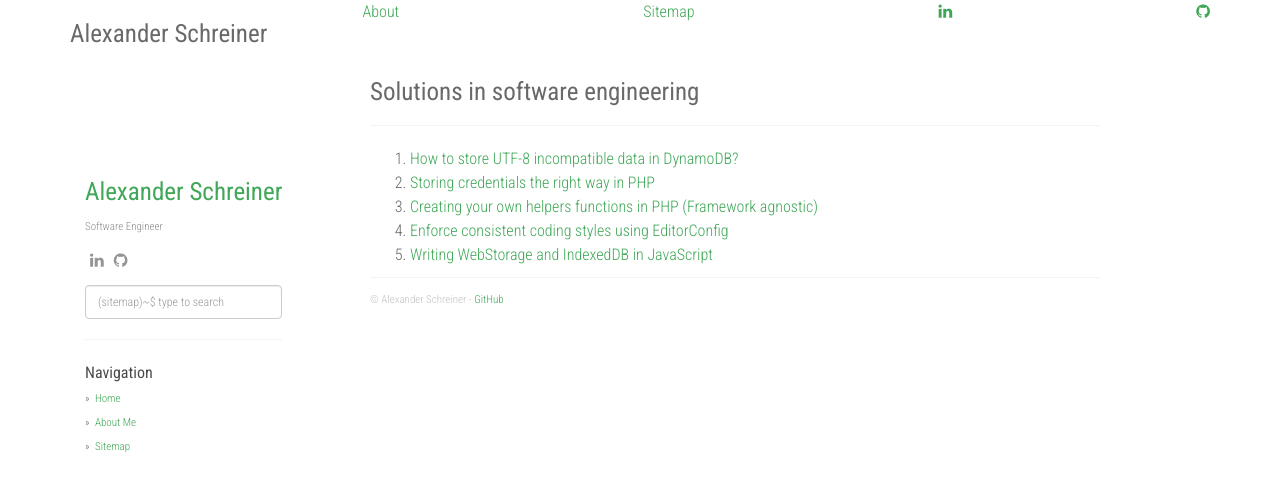
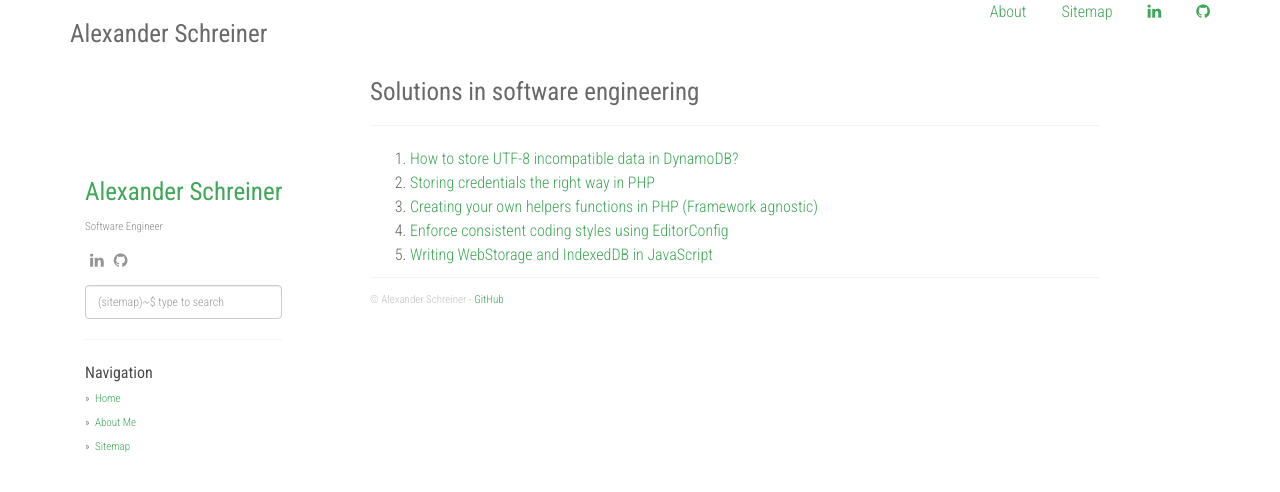
Before and after one commit to alexander-schreiner/alexander-schreiner.github.io, a Jekyll site: the page built from index.html, in a window 1280 px wide. Shown: the top 492 px of the page. Built offline with Jekyll 4.4.1, drawn with Linux system fonts in a browser that asks for light colours; nearby versions of some CDN libraries; the list of posts is cut into pages by our own code.

Commit message:
Update main.css

```diff
--- a/static/css/main.css
+++ b/static/css/main.css
@@ -165,10 +165,11 @@ div.col-sm-3 div.profile-about {
 
 .nav-items {
   display: flex;
-  justify-content: space-between;
+  justify-content: flex-end;
 
 }
 
 .nav-item {
   display: flex;
+  margin-left: 35px;
 }
```
